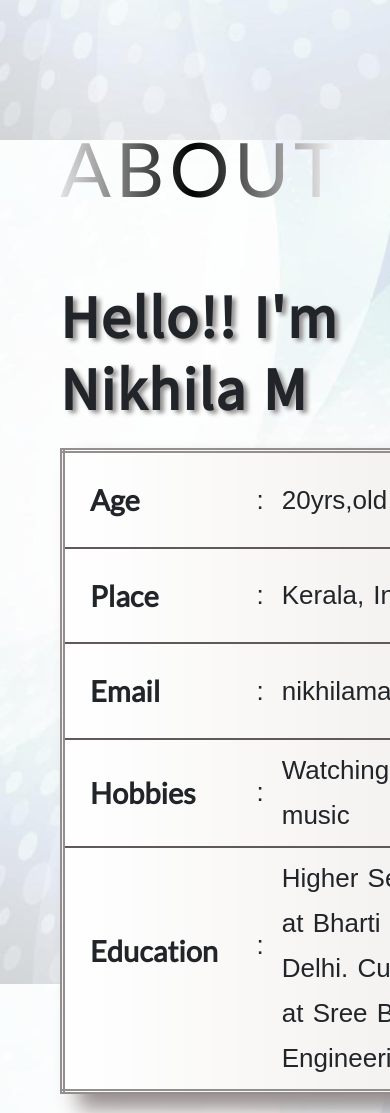
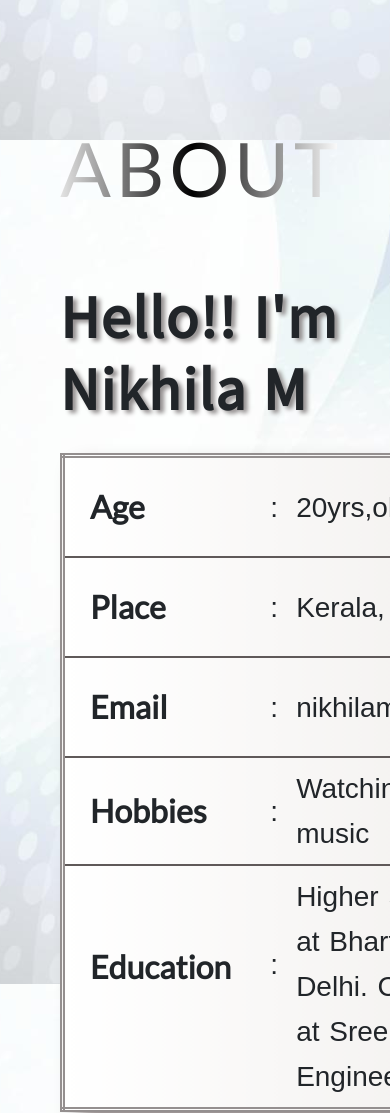
Before and after one commit to nikhila1612/MyPortfolio, a plain HTML site: page index.html in a window 390 px wide. Shown: the part 1548-2661 px from the top of the page. Drawn offline with nearby package versions, Linux system fonts and the light colour scheme; a web font is replaced by a local one.

Commit message:
Update style.css

```diff
--- a/style.css
+++ b/style.css
@@ -439,7 +439,7 @@ section.about .container .left h1{
  .about .container .right h3{
 
     text-shadow: 4px 3px 4px rgb(148, 144, 144);
-    padding-bottom: 15px;
+    padding-bottom: 20px;
     word-spacing: 2.3px;
     letter-spacing: 1.5px;
     font-size: 60px;
@@ -459,10 +459,10 @@ section.about .container .left h1{
     word-spacing: 2px;
     padding: 8px;
     font-family: 'Padauk', sans-serif;
-    font-size: 26px;
+    font-size: 28px;
  }
  .about table tr th{
-     font-size: 29px;
+     font-size: 32px;
      font-weight: 900;
      padding:25px;
      border-bottom: 2px solid rgb(95, 89, 89);
```
